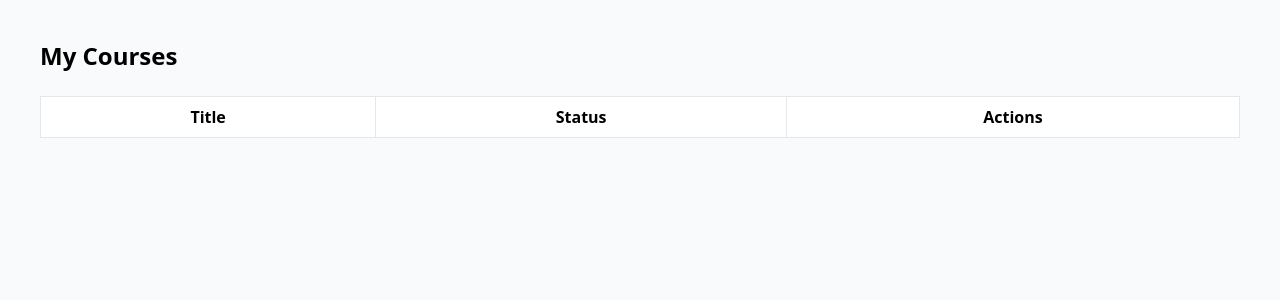
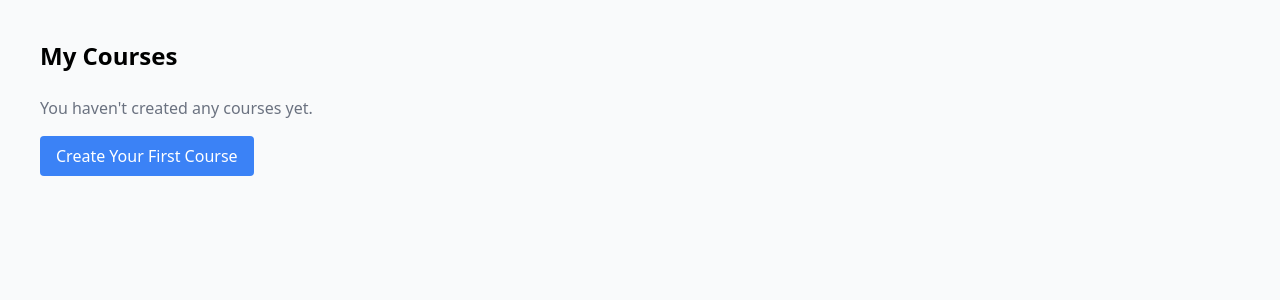
Before and after one commit to AdamDono/pace, a Flask app: template app/templates/teacher/my_courses.html in a window 1280 px wide. Shown: the part 64-364 px from the top of the page. Run offline with Flask 3, Linux system fonts and the light colour scheme; the template is opened without the code that fills it, so the values that code supplies are empty; the visitor is signed in with stand-in values (Sample User, id 1); parts of the project's set-up code (start-up, migrations or seed data) failed here and were passed over; some libraries are stand-ins or nearby versions.

Commit message:
add sections to course this will make everything be managable

```diff
--- a/app/models.py
+++ b/app/models.py
@@ -51,3 +51,16 @@ class Course(db.Model):
 
     def __repr__(self):
         return f'<Course {self.title}>'
+
+    # Add after your existing Course model
+class Section(db.Model):
+    id = db.Column(db.Integer, primary_key=True)
+    course_id = db.Column(db.Integer, db.ForeignKey('courses.id'))
+    title = db.Column(db.String(150), nullable=False)
+    content = db.Column(db.Text)  # For text content
+    order = db.Column(db.Integer, default=0)  # Sorting position
+    section_type = db.Column(db.String(20), default='text')
+    created_at = db.Column(db.DateTime, default=datetime.utcnow)
+
+# Add relationship to Course model (in Course class)
+sections = db.relationship('Section', backref='course', order_by='Section.order')
--- a/app/templates/teacher/my_courses.html
+++ b/app/templates/teacher/my_courses.html
@@ -4,35 +4,60 @@
 <div class="container mx-auto p-6">
     <h1 class="text-2xl font-bold mb-6">My Courses</h1>
 
-    <div class="overflow-x-auto">
-        <table class="min-w-full bg-white">
-            <thead>
-                <tr>
-                    <th class="py-2 px-4 border">Title</th>
-                    <th class="py-2 px-4 border">Status</th>
-                    <th class="py-2 px-4 border">Actions</th>
-                </tr>
-            </thead>
-            <tbody>
-                {% for course in courses %}
-                <tr>
-                    <td class="py-2 px-4 border">{{ course.title }}</td>
-                    <td class="py-2 px-4 border">
-                        <span class="px-2 py-1 rounded
-                            {% if course.status == 'approved' %}bg-green-100 text-green-800
-                            {% elif course.status == 'pending' %}bg-yellow-100 text-yellow-800
-                            {% else %}bg-gray-100 text-gray-800{% endif %}">
-                            {{ course.status|title }}
-                        </span>
-                    </td>
-                    <td class="py-2 px-4 border">
-                     <a href="{{ url_for('teacher.edit_course', course_id=course.id) }}"
-                           class="text-blue-600 hover:underline mr-2">Edit</a>
-                    </td>
-                </tr>
-                {% endfor %}
-            </tbody>
-        </table>
-    </div>
+    {% if not courses %}
+        <p class="text-gray-500">You haven't created any courses yet.</p>
+        <a href="{{ url_for('teacher.create_course') }}"
+           class="mt-4 inline-block bg-blue-500 text-white px-4 py-2 rounded hover:bg-blue-600">
+            Create Your First Course
+        </a>
+    {% else %}
+        <div class="space-y-6">
+            {% for course in courses %}
+            <div class="bg-white p-6 rounded-lg shadow">
+                <div class="flex justify-between items-start">
+                    <div>
+                        <h2 class="text-xl font-semibold">{{ course.title }}</h2>
+                        <p class="text-gray-600 mt-1">{{ course.description }}</p>
+                        <div class="mt-2 flex space-x-2">
+                            <span class="px-2 py-1 bg-{{ 'green' if course.status == 'approved' else 'yellow' }}-100 text-{{ 'green' if course.status == 'approved' else 'yellow' }}-800 text-sm rounded">
+                                {{ course.status|title }}
+                            </span>
+                            <span class="text-sm text-gray-500">
+                                {{ course.sections|length }} sections
+                            </span>
+                        </div>
+                    </div>
+                    <div class="flex space-x-2">
+                    <a href="{{ url_for('teacher.manage_sections', course_id=course.id) }}"
+                           class="bg-blue-500 text-white px-3 py-1 rounded text-sm hover:bg-blue-600">
+                            Manage Sections
+                        </a>
+                        <a href="{{ url_for('teacher.edit_course', course_id=course.id) }}"
+                           class="bg-gray-200 px-3 py-1 rounded text-sm hover:bg-gray-300">
+                            Edit
+                        </a>
+                    </div>
+                </div>
+
+                {% if course.sections %}
+                <div class="mt-4 border-t pt-4">
+                    <h3 class="font-medium mb-2">Sections Preview</h3>
+                    <ul class="space-y-2">
+                        {% for section in course.sections|sort(attribute='order') %}
+                        <li class="flex items-center">
+                            <span class="text-gray-500 mr-2">{{ loop.index }}.</span>
+                            {{ section.title }}
+                            <span class="ml-2 text-xs bg-gray-100 px-2 py-0.5 rounded">
+                                {{ section.section_type }}
+                            </span>
+                        </li>
+                        {% endfor %}
+                    </ul>
+                </div>
+                {% endif %}
+            </div>
+            {% endfor %}
+        </div>
+    {% endif %}
 </div>
 {% endblock %}
```
Also changed, not shown: app/routes/teacher.py (+45 -1 lines), app/templates/teacher/base.html (added, +21 -0 lines), app/templates/teacher/section_editor.html (added, +61 -0 lines).
